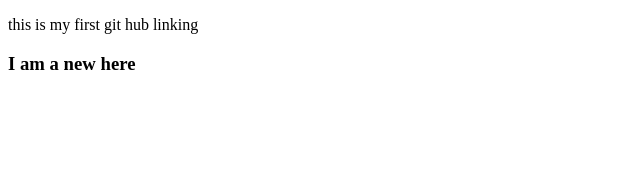
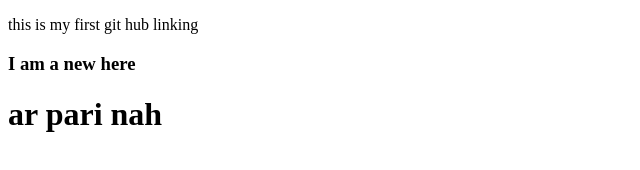
Before and after one commit to 1710654170/last-practise, a plain HTML site: page index.html in a window 1280 px wide. Shown: the whole page, without its empty margins (0-640 px from the left). Drawn offline with Linux system fonts and the light colour scheme.

Commit message:
Update index.html

```diff
--- a/index.html
+++ b/index.html
@@ -9,5 +9,6 @@
 <body>
     <p>this is my first git hub linking</p>
     <h3>I am a new here</h3>
+    <h1>ar pari nah</h1>
 </body>
 </html>
```
